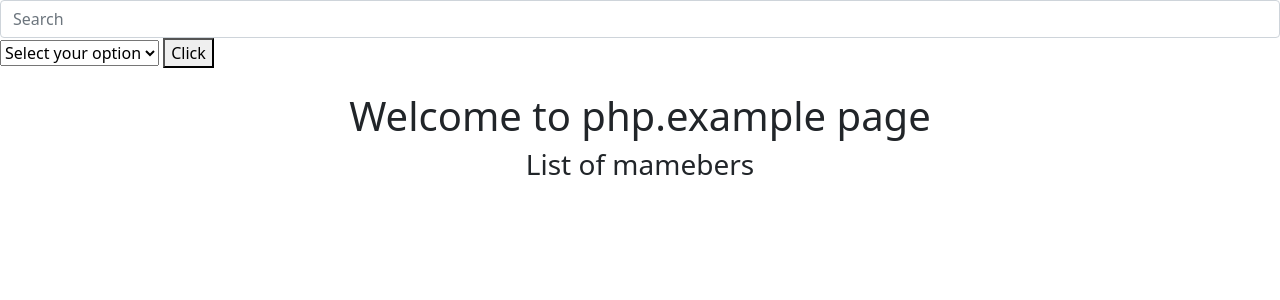
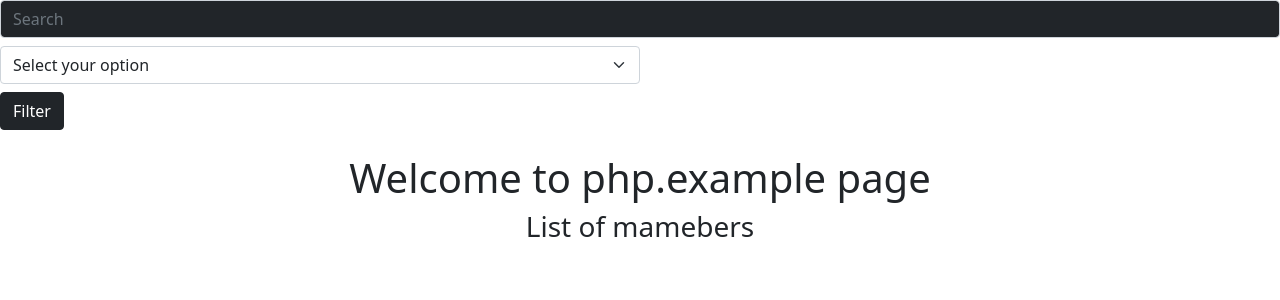
Before and after one commit to ekienay/first-php, a PHP site: page / in a window 1280 px wide. Shown: the top 300 px of the page. Run offline with PHP 8.4, Linux system fonts and the light colour scheme; data that the repository does not hold is empty.

Commit message:
php.example

```diff
--- a/function.php
+++ b/function.php
@@ -35,12 +35,10 @@ if (!empty($_POST['search']['keyword'])) {
 }
 
 //Sort
-$sort_key = '';
-if (!empty($_POST['sort']['scep'])) {
-    $sort_key = $_POST['sort']['spec'];
-    $sql = 'SELECT * FROM member WHERE special LIKE :spec ORDER BY id DESC';
+if (!empty($_POST['spec'])) {
+    $spec = $_POST['spec'];
+    $sql = "SELECT * FROM member WHERE special LIKE'" . $spec . "'ORDER BY id DESC";
     $pdo_statement = $pdo->prepare($sql);
-    $pdo_statement->bindValue(':spec', '%' . $sort_key . '%', PDO::PARAM_STR);
     $pdo_statement->execute();
     $result = $pdo_statement->fetchAll(PDO::FETCH_OBJ);
 }
--- a/index.php
+++ b/index.php
@@ -14,22 +14,28 @@
 
 
   <form class="form-inline" method="post">
-    <input class="form-control mr-sm-2" name="search[keyword]" type="search" placeholder="Search" aria-label="Search">
+    <input class="form-control mr-sm-2 bg-dark" name="search[keyword]" type="search" placeholder="Search" aria-label="Search">
   </form>
 
-  <form method="post" name="sort[spec]">
-    <select>
-      <option value="" disabled selected>Select your option</option>
-      <option value="1">BackEnd</option>
-      <option value="2">FrontEnd</option>
-    </select>
-    <button type="submit">Click</button>
-  </form>
+  <div class="form-row">
+    <div class="form-group col-md-6">
+      <form method="post" class="form-inline">
+        <select class="form-select mt-2" name="spec">
+          <option value="" disabled selected> Select your option </option>
+          <option value="BackEnd">BackEnd</option>
+          <option value="FrontEnd">FrontEnd</option>
+        </select>
+        <button class="btn btn-dark mt-2" type="submit">Filter</button>
+      </form>
+    </div>
+  </div>
 
   <div class="container mt-4 text-center">
     <h1>Welcome to php.example page</h1>
     <h3>List of mamebers</h3>
   </div>
+
+
 
   <div class="row m-auto">
     <?php foreach ($result as $res) { ?>
@@ -48,7 +54,6 @@
         </div>
       </div>
     <?php } ?>
-
   </div>
 
 
```
